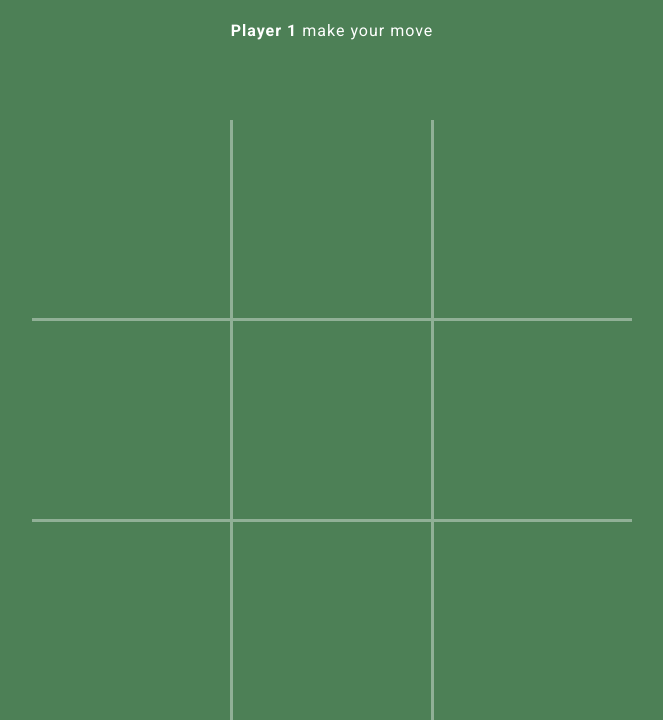
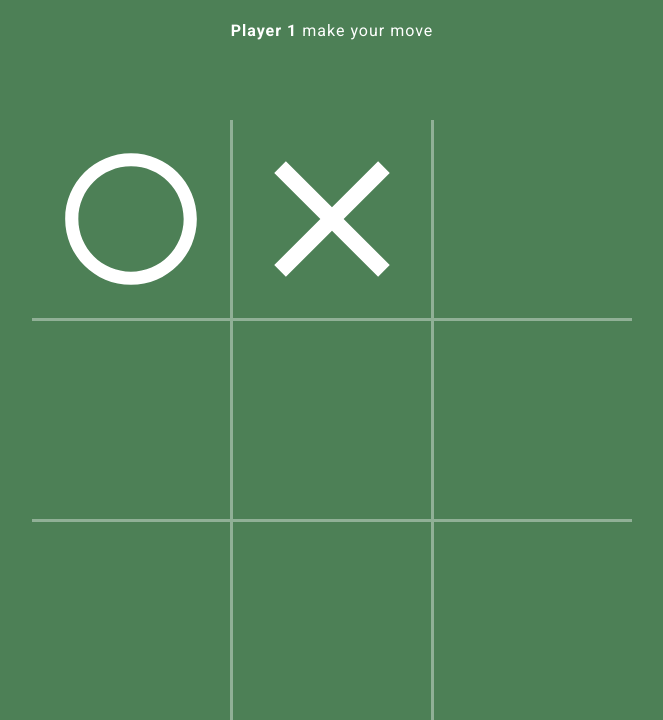
Before and after one commit to oskar-dragon/tic-tac-toe, a plain HTML site: page index.html in a window 1280 px wide. Both pictures are taken after typing "Sample", "Sample" into the empty fields and a click on the button "START". Shown: the part 148-868 px from the top of the page, without its empty margins (308-971 px from the left). Drawn offline with Linux system fonts and the light colour scheme.

Commit message:
Added render of icons (o and x)

```diff
--- a/index.html
+++ b/index.html
@@ -6,7 +6,6 @@
     <meta name="viewport" content="width=device-width, initial-scale=1.0" />
     <title>Tic-Tac-Toe</title>
     <link rel="stylesheet" href="style.css" />
-    <link href="https://fonts.googleapis.com/icon?family=Material+Icons" rel="stylesheet" />
     <link rel="preconnect" href="https://fonts.gstatic.com" />
     <link href="https://fonts.googleapis.com/css2?family=Roboto:wght@400;500;700&display=swap" rel="stylesheet" />
   </head>
--- a/index.pack.js
+++ b/index.pack.js
@@ -1,4 +1,19 @@
-const createPlayer = (name, marker) => {
+/*
+1. Create a factory function that will create players - Done
+2. Create function that will render of the gameboard array to the webpage
+3. Create function that allows palyers to add marks to specific spot on the board
+4. Create a logic that checks when the game is over (should check for 3 in a row and a tie).
+When the game is over, a restart button should show up
+5. Create an interface where players can put their names. It should include start button
+6. Create a display element, that congratulates the winning player
+
+Optional: create an AI so that player can play against computer.
+- Start by getting a computer to make random move
+- Once you’ve gotten that, work on making the computer smart. It is possible to create an unbeatable
+ AI using the minimax algorithm (read about it here, some googling will help you out with this one)
+*/
+
+const CreatePlayer = (name, marker) => {
   return { name, marker };
 };
 
@@ -13,8 +28,8 @@ function startGame(e) {
   const formData = new FormData(e.target);
   const player1Name = formData.get("player1");
   const player2Name = formData.get("palyer2");
-  const player1 = createPlayer(player1Name, "circle");
-  const player2 = createPlayer(player2Name, "cross");
+  const player1 = CreatePlayer(player1Name, "circle");
+  const player2 = CreatePlayer(player2Name, "close");
 
   playerFromEl.classList.add("hide");
   gameBoardEl.classList.remove("hide");
@@ -22,7 +37,7 @@ function startGame(e) {
 }
 
 const gameBoard = (() => {
-  const board = ["", "", "", "", "", "", "", "", ""];
+  const board = ["x", "o", "", "", "", "", "", "", ""];
 
   let parentEl = document.querySelector(".squares");
 
@@ -31,7 +46,12 @@ const gameBoard = (() => {
       let newElement = document.createElement("div");
       newElement.classList.add("square", "material-icons-outlined");
       newElement.dataset.index = index + 1;
-      newElement.innerText = el;
+      newElement.innerHTML =
+        el === "x"
+          ? `<img class="circle-icon" src="icons/circle.svg">`
+          : el === "o"
+          ? `<img class="cross-icon" src="icons/cross.svg">`
+          : "";
       parentEl.appendChild(newElement);
     });
   };
--- a/style.css
+++ b/style.css
@@ -151,6 +151,16 @@ input[type="text"]:hover {
   background: #ffffff1c;
 }
 
+.circle-icon {
+  filter: invert(100%);
+  width: 80%;
+}
+
+.cross-icon {
+  filter: invert(100%);
+  width: 100%;
+}
+
 .winning-message {
   position: fixed;
   top: 0;
```
Also changed, not shown: icons/circle.svg (added), icons/cross.svg (added).
